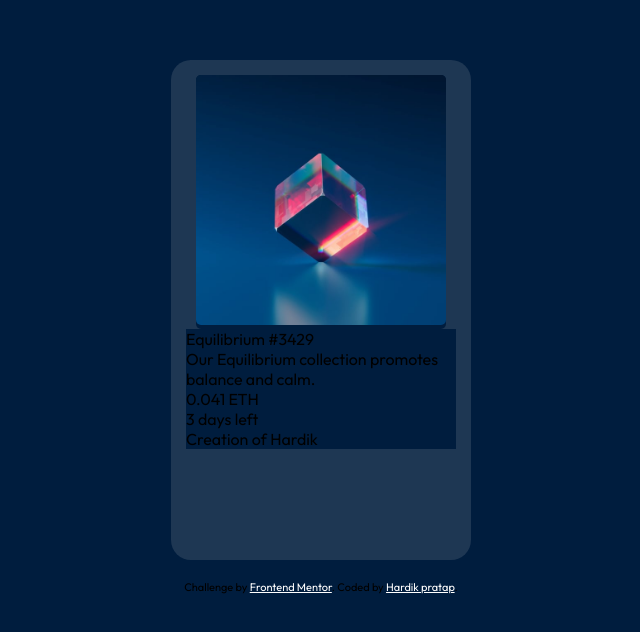
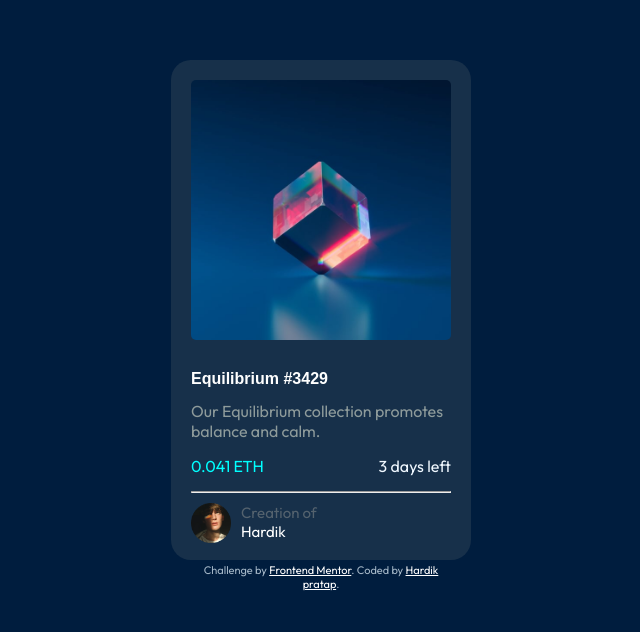
Before and after one commit to HardikPratap/nft-preview-card-component-main, a plain HTML site: page index.html in a window 1280 px wide. Shown: the part 120-752 px from the top of the page, without its empty margins (319-959 px from the left). Drawn offline with Linux system fonts and the light colour scheme.

Commit message:
updating css

```diff
--- a/index.html
+++ b/index.html
@@ -24,11 +24,19 @@
 
     <div class="sub-heading">Our Equilibrium collection promotes balance and calm.</div>
 
-    <div class="eth">0.041 ETH</div>
-    <div class="days"> 3 days left </div>
 
-    <div class="creater">Creation of Hardik</div>
+    <div class="info">
+      <div class="eth">0.041 ETH</div>
+      <div class="days"> 3 days left </div>
 
+  </div>
+  <hr>
+  <div class="creator">
+    <img src="./images/image-avatar.png" class="creator-img">
+
+  <div class="creator-name">Creation of <div style="color: white;"> Hardik</div>
+
+  </div>
 
 
 
--- a/style.css
+++ b/style.css
@@ -1,6 +1,6 @@
 @import url('https://fonts.googleapis.com/css2?family=Outfit:wght@100..900&display=swap');
 
-.attribution { font-size: 11px; text-align: center; align-items: center; padding-top: 20px; font-family: 'Outfit'; ;}
+.attribution { font-size: 11px; text-align: center; align-items: center; padding-top: 20px; font-family: 'Outfit'; color:rgb(165, 184, 200);}
 .attribution a { color: hsl(0, 0%, 100%); }
 
 *{
@@ -8,6 +8,10 @@
     padding: 0%;
     font-family: 'Outfit';
     box-sizing: border-box;
+
+}
+body{
+
     background-color: color(display-p3 0.018 0.11 0.235);
 }
 
@@ -15,18 +19,69 @@
     height: 500px;
     width: 300px;
     border-radius: 20px;
-    background-color:rgb(30, 55, 83);
+    background-color:rgb(23, 48, 74);
     display: flex;
     flex-direction: column;
     margin: auto;
-    padding: 15px;
+    padding: 20px;
     margin-top: 180px;
 
 }
 
 .img{
-    width: 250px;
-    align-self: center;
+    width: 260px;
+    height: auto;
+    /* align-self: center; */
     border-radius: 5px;
 
 }
+
+.heading{
+    font-family: sans-serif ;
+    font-weight:bolder;
+    color: white;
+    margin-top: 10%;
+    margin-bottom: 5%;
+
+
+}
+
+.sub-heading{
+    color: rgb(142, 155, 155);
+    font-size:medium;
+}
+
+.info{
+    display: flex;
+    flex-direction: row;
+    justify-content: space-between;
+    margin-top: 15px;
+    margin-bottom: 15px;
+}
+
+.eth{
+    color: aqua;
+}
+.days{
+    color: aliceblue;
+}
+hr{
+    color: rgb(139, 152, 195);
+}
+
+.creator{
+    display: flex;
+    flex-direction: row;
+    justify-content: start;
+    margin-top: 10px;
+
+}
+.creator-img{
+    width: 40px;
+}
+.creator-name{
+    font-size: 15px;
+    padding-left: 10px;
+    color: rgb(84, 98, 110);
+
+}
```
